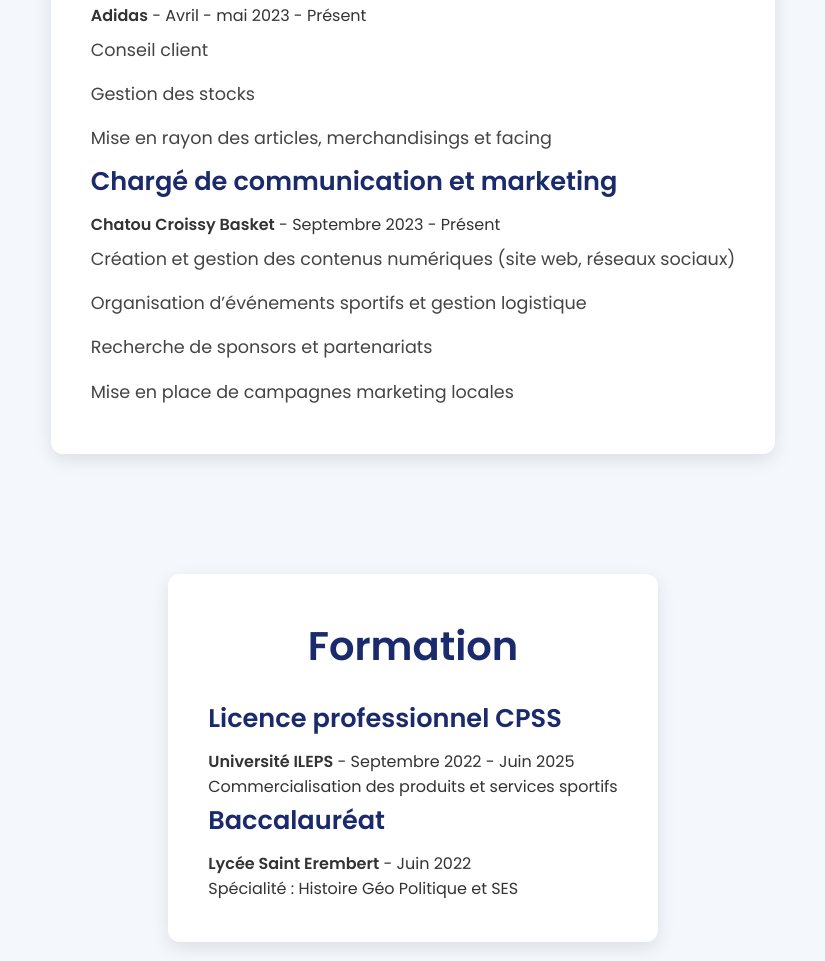
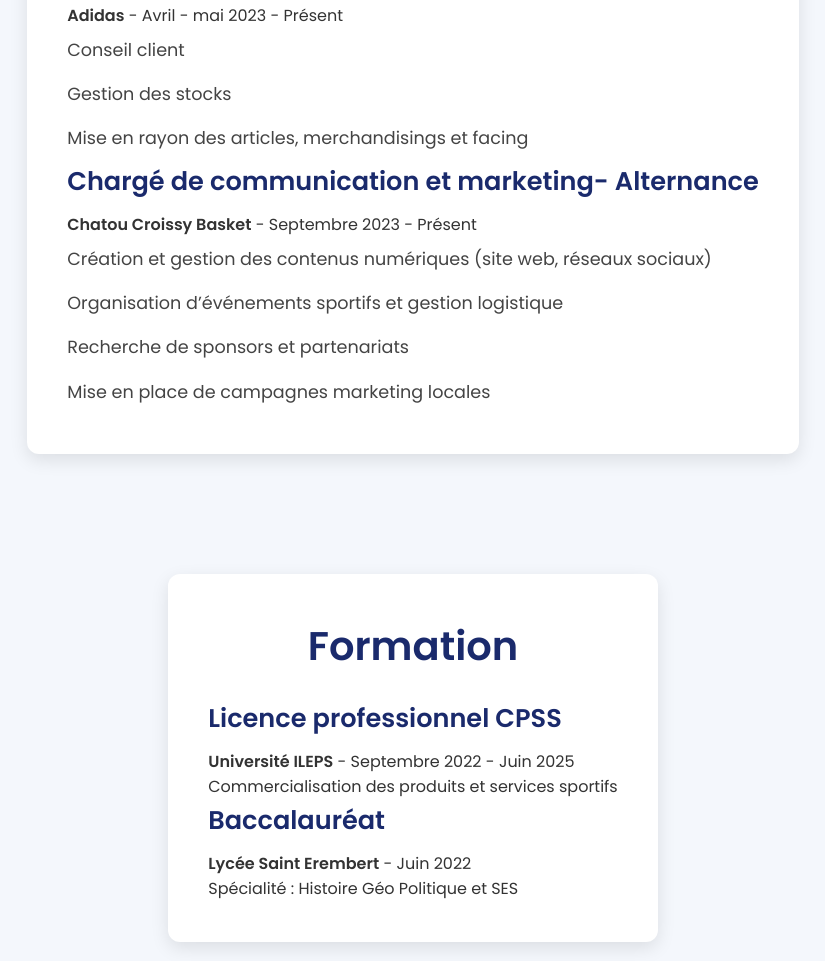
Before and after one commit to IB-com/portfolio-ib.github.io, a plain HTML site: page index.html in a window 1280 px wide. Shown: the part 1387-2348 px from the top of the page, without its empty margins (227-1052 px from the left). Drawn offline with Linux system fonts and the light colour scheme.

Commit message:
Update index.html

```diff
--- a/index.html
+++ b/index.html
@@ -60,7 +60,7 @@
             </ul>
         </div>
         <div class="experience-item">
-            <h3>Chargé de communication et marketing</h3>
+            <h3>Chargé de communication et marketing- Alternance</h3>
             <p><strong>Chatou Croissy Basket</strong> - Septembre 2023 - Présent</p>
             <ul>
                 <li>Création et gestion des contenus numériques (site web, réseaux sociaux)</li>
```
